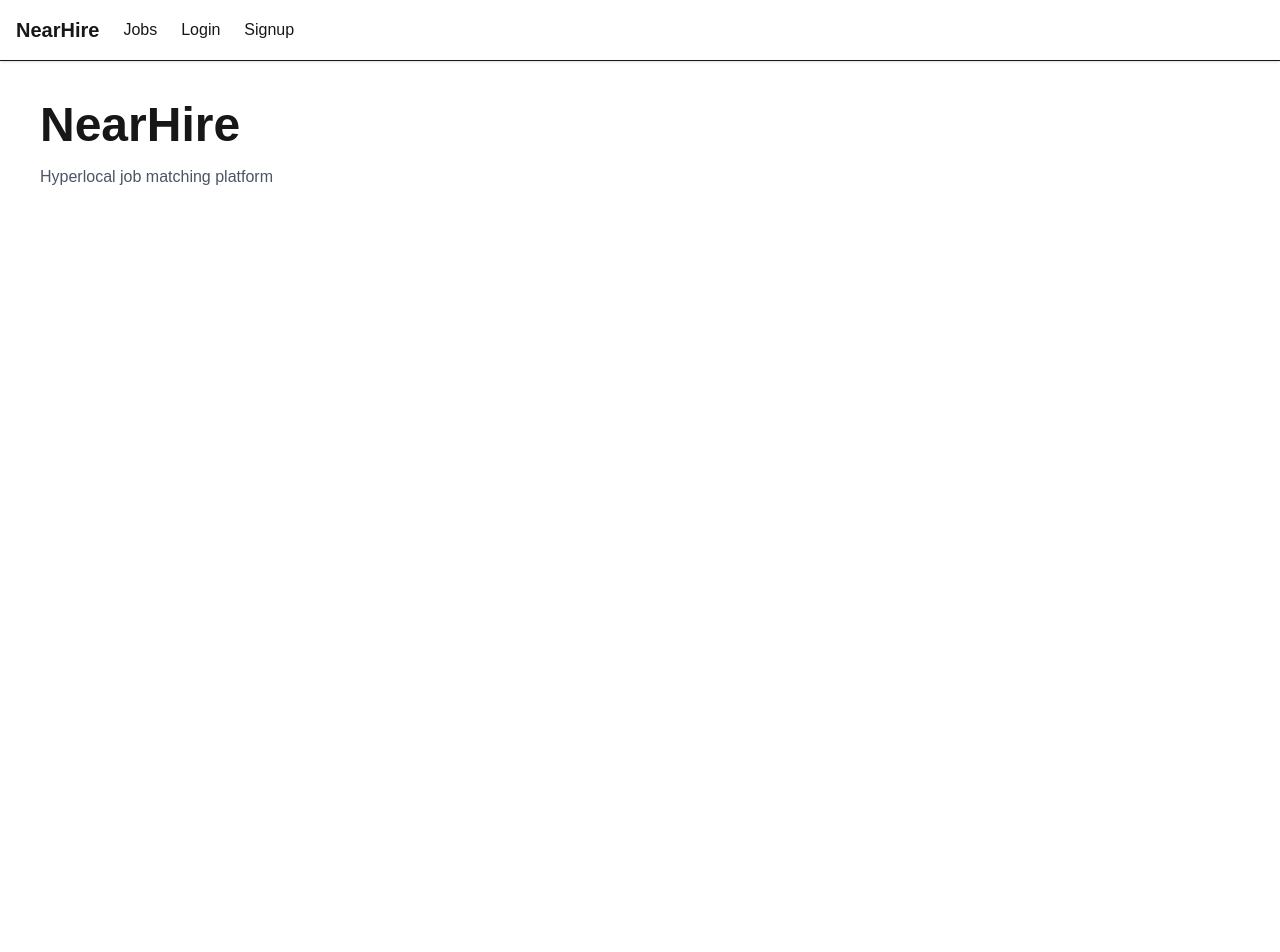
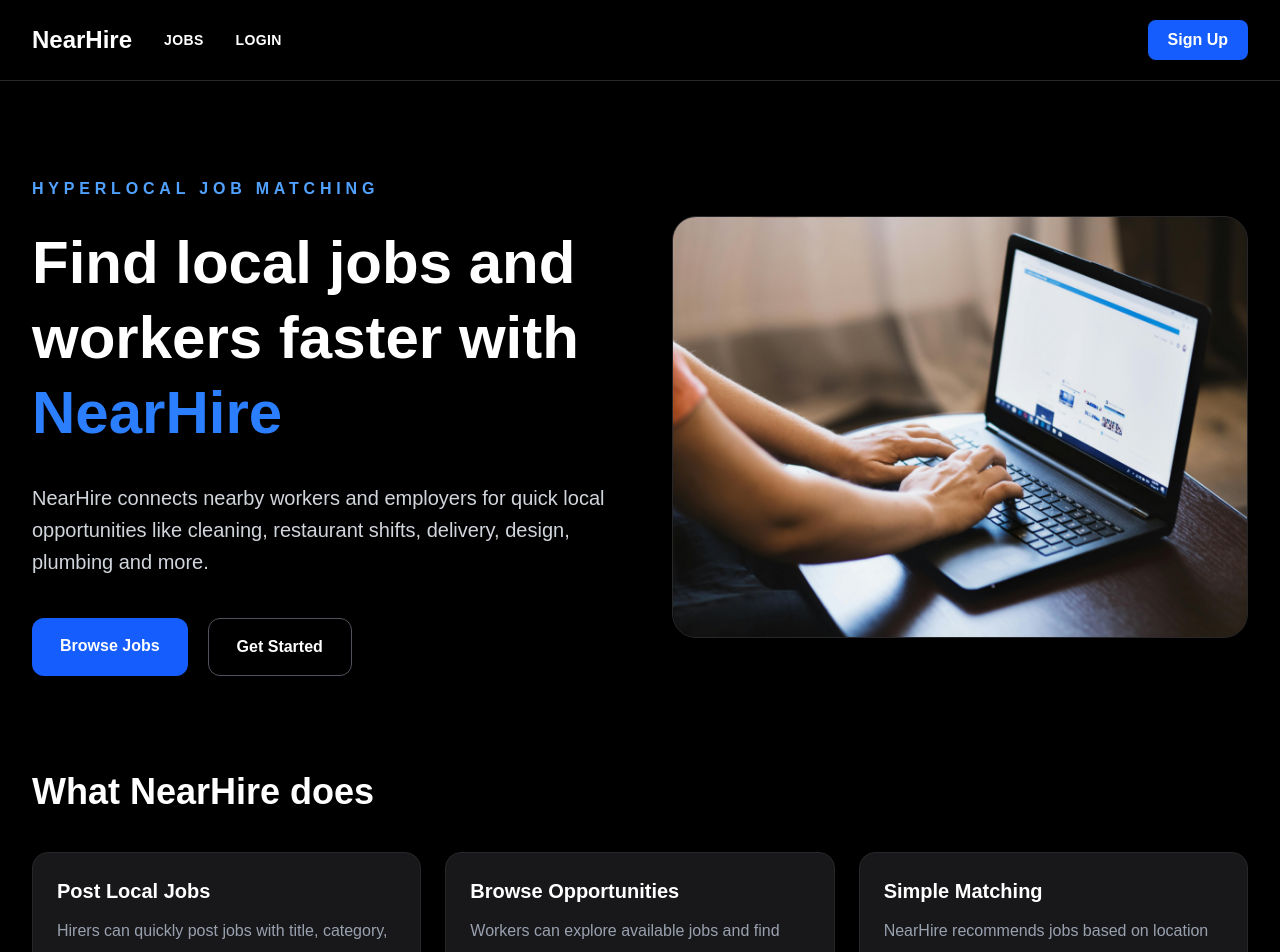
Before and after one commit to nurunnaharnody0011/nearhire, a Next.js app: page / in a window 1280 px wide. Shown: the top 952 px of the page. Before the commit the page ends 800 px from the top, so only its background shows below. Built offline with nearby package versions, Linux system fonts and the light colour scheme; no server answers.

Commit message:
make some design changes

```diff
--- a/app/jobs/page.tsx
+++ b/app/jobs/page.tsx
@@ -39,7 +39,7 @@ export default function JobsPage() {
   }, []);
 
   return (
-    <main className="min-h-screen bg-slate-50 px-4 py-10 text-slate-900">
+    <main className="min-h-screen bg-gradient-to-b  px-4 py-10 late-900">
       <div className="mx-auto flex max-w-6xl flex-col gap-6">
         <header className="space-y-2">
           <p className="text-sm font-semibold uppercase tracking-[0.2em] text-indigo-600">
--- a/app/page.tsx
+++ b/app/page.tsx
@@ -1,13 +1,86 @@
+import Link from "next/link";
+
+function FeatureCard({
+  title,
+  description,
+}: {
+  title: string;
+  description: string;
+}) {
+  return (
+    <div className="bg-zinc-900 border border-zinc-800 rounded-2xl p-6">
+      <h3 className="text-xl font-bold mb-3 text-white">{title}</h3>
+      <p className="text-gray-400 leading-7">{description}</p>
+    </div>
+  );
+}
+
 export default function HomePage() {
   return (
-    <main className="p-10">
-      <h1 className="text-5xl font-bold">
-        NearHire
-      </h1>
+    <main className="min-h-screen bg-black text-white">
+      <section className="max-w-7xl mx-auto px-8 py-24 grid lg:grid-cols-2 gap-16 items-center">
+        <div>
+          <p className="text-blue-400 font-bold tracking-[0.3em] mb-6">
+            HYPERLOCAL JOB MATCHING
+          </p>
 
-      <p className="mt-4 text-gray-600">
-        Hyperlocal job matching platform
-      </p>
+          <h1 className="text-6xl font-extrabold leading-tight mb-8">
+            Find local jobs and workers faster with{" "}
+            <span className="text-blue-500">NearHire</span>
+          </h1>
+
+          <p className="text-gray-300 text-xl leading-8 mb-10">
+            NearHire connects nearby workers and employers for quick local
+            opportunities like cleaning, restaurant shifts, delivery, design,
+            plumbing and more.
+          </p>
+
+          <div className="flex gap-5">
+            <Link
+              href="/jobs"
+              className="bg-blue-600 px-7 py-4 rounded-xl font-bold hover:bg-blue-700 transition"
+            >
+              Browse Jobs
+            </Link>
+
+            <Link
+              href="/signup"
+              className="border border-zinc-600 px-7 py-4 rounded-xl font-bold hover:border-white transition"
+            >
+              Get Started
+            </Link>
+          </div>
+        </div>
+
+        <div className="bg-zinc-900 rounded-3xl overflow-hidden border border-zinc-800 shadow-2xl">
+          <img
+            src="/hero.jpg"
+            alt="Local workers and hirers"
+            className="w-full h-[420px] object-cover"
+          />
+        </div>
+      </section>
+
+      <section className="max-w-7xl mx-auto px-8 pb-24">
+        <h2 className="text-4xl font-bold mb-10">What NearHire does</h2>
+
+        <div className="grid md:grid-cols-3 gap-6">
+          <FeatureCard
+            title="Post Local Jobs"
+            description="Hirers can quickly post jobs with title, category, location and budget."
+          />
+
+          <FeatureCard
+            title="Browse Opportunities"
+            description="Workers can explore available jobs and find nearby work without long applications."
+          />
+
+          <FeatureCard
+            title="Simple Matching"
+            description="NearHire recommends jobs based on location and category to keep matching fast and relevant."
+          />
+        </div>
+      </section>
     </main>
   );
 }
--- a/components/Navbar.tsx
+++ b/components/Navbar.tsx
@@ -8,13 +8,13 @@ export default function Navbar() {
   const [user, setUser] = useState<any>(null);
 
   useEffect(() => {
-    const getUser = async () => {
+    async function getUser() {
       const {
         data: { user },
       } = await supabase.auth.getUser();
 
       setUser(user);
-    };
+    }
 
     getUser();
   }, []);
@@ -24,28 +24,35 @@ export default function Navbar() {
     window.location.href = "/login";
   };
 
+  const linkStyle =
+    "font-semibold text-sm uppercase tracking-wide hover:text-blue-500 transition";
+
   return (
-    <nav className="flex items-center gap-6 p-4 border-b shadow-sm">
-      <Link href="/" className="font-bold text-xl">
+    <nav className="flex items-center gap-8 px-8 py-5 bg-black text-white border-b border-zinc-800">
+      <Link href="/" className="text-2xl font-extrabold">
         NearHire
       </Link>
 
-      <Link href="/jobs">Jobs</Link>
+      <Link href="/jobs" className={linkStyle}>Jobs</Link>
 
-      {user && <Link href="/post-job">Post Job</Link>}
+      {user && <Link href="/post-job" className={linkStyle}>Post Job</Link>}
+      {user && <Link href="/matches" className={linkStyle}>Matches</Link>}
+      {user && <Link href="/profile" className={linkStyle}>Profile</Link>}
 
-      {user && <Link href="/matches">Matches</Link>}
-
-      {user && <Link href="/profile">Profile</Link>}
-
-      {!user && <Link href="/login">Login</Link>}
-
-      {!user && <Link href="/signup">Signup</Link>}
+      {!user && <Link href="/login" className={linkStyle}>Login</Link>}
+      {!user && (
+        <Link
+          href="/signup"
+          className="ml-auto bg-blue-600 px-5 py-2 rounded-lg font-bold hover:bg-blue-700 transition"
+        >
+          Sign Up
+        </Link>
+      )}
 
       {user && (
         <button
           onClick={handleLogout}
-          className="ml-auto bg-black text-white px-4 py-2 rounded"
+          className="ml-auto bg-white text-black px-5 py-2 rounded-lg font-bold hover:bg-gray-200 transition"
         >
           Logout
         </button>
```
Also changed, not shown: public/hero.jpg (added).
